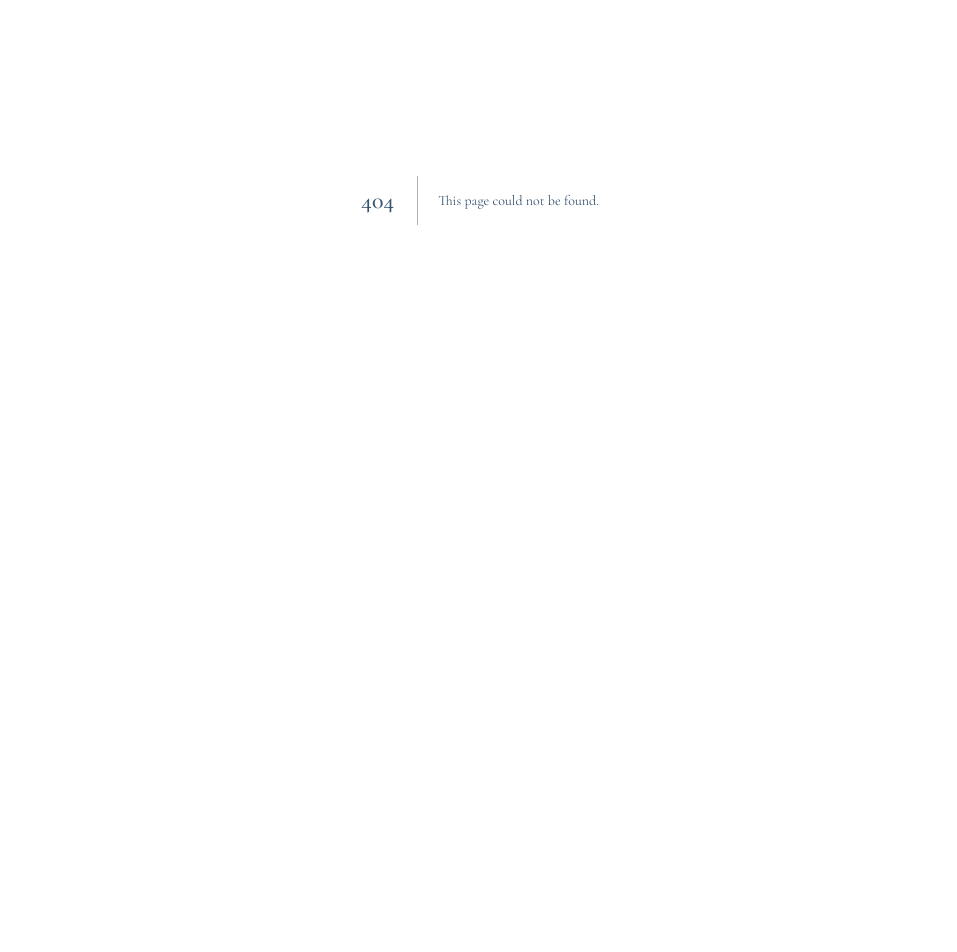
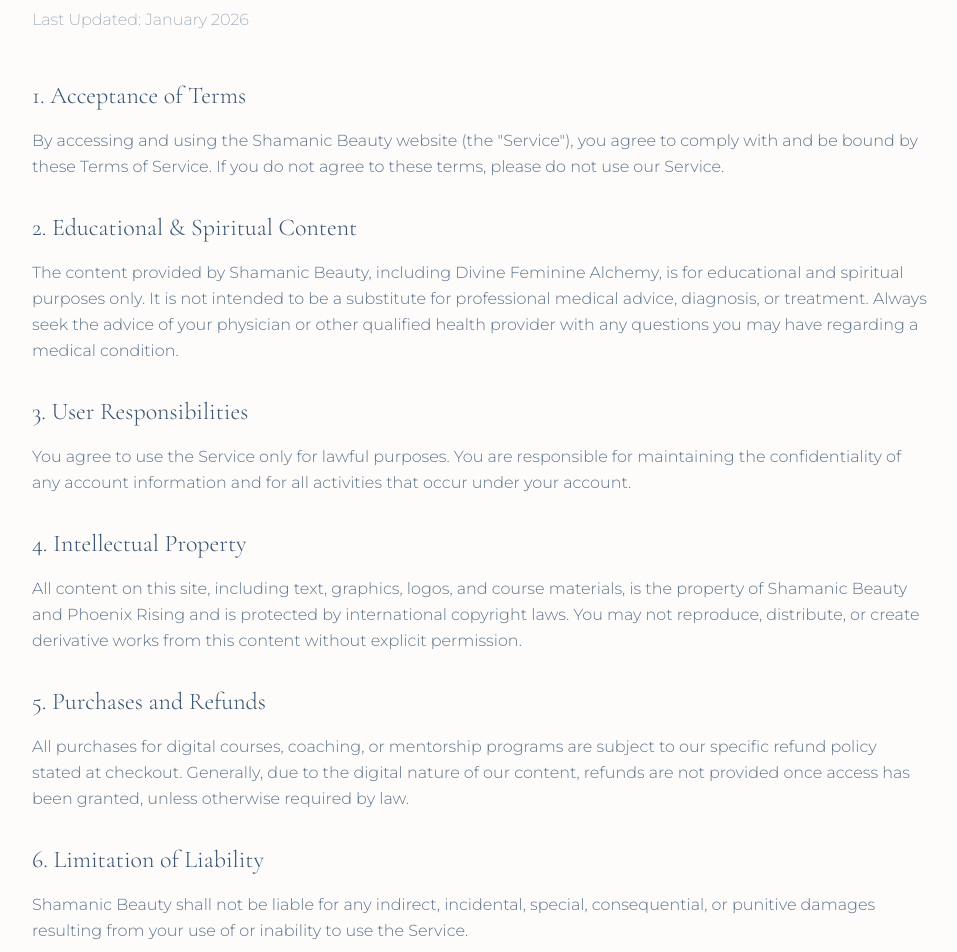
Before and after one commit to majorvfx/shamanic-beauty, a Next.js app: page /terms in a window 1280 px wide. Before the commit this address had no page. Shown: the part 200-1152 px from the top of the page, without its empty margins (160-1117 px from the left). Before the commit the page ends 800 px from the top, so only its background shows below. Built offline with nearby package versions, Linux system fonts and the light colour scheme.

Commit message:
Add Privacy/Terms pages and update social links in Footer

```diff
--- /dev/null
+++ b/src/app/privacy/page.tsx
@@ -0,0 +1,74 @@
+import React from "react";
+
+export default function PrivacyPage() {
+    return (
+        <main className="py-32 px-6 bg-background min-h-screen">
+            <div className="container mx-auto max-w-4xl">
+                <h1 className="text-4xl md:text-5xl font-serif text-foreground mb-8">Privacy Policy</h1>
+                <p className="text-foreground/60 mb-12">Last Updated: January 2026</p>
+
+                <div className="space-y-8 text-foreground/80 font-light leading-relaxed">
+                    <section>
+                        <h2 className="text-2xl font-serif text-foreground mb-4">1. Introduction</h2>
+                        <p>
+                            Shamanic Beauty ("we," "our," or "us") respects your privacy and is committed to protecting your personal data. This privacy policy will inform you as to how we look after your personal data when you visit our website and tell you about your privacy rights and how the law protects you.
+                        </p>
+                    </section>
+
+                    <section>
+                        <h2 className="text-2xl font-serif text-foreground mb-4">2. Data We Collect</h2>
+                        <p>
+                            We may collect, use, store, and transfer different kinds of personal data about you which we have grouped together follows:
+                        </p>
+                        <ul className="list-disc pl-6 mt-4 space-y-2">
+                            <li><strong>Identity Data:</strong> includes first name, last name, username.</li>
+                            <li><strong>Contact Data:</strong> includes email address and telephone numbers.</li>
+                            <li><strong>Transaction Data:</strong> includes details about payments to and from you and other details of products and services you have purchased from us.</li>
+                            <li><strong>Technical Data:</strong> includes IP address, browser type and version, time zone setting and location, browser plug-in types and versions, operating system and platform.</li>
+                        </ul>
+                    </section>
+
+                    <section>
+                        <h2 className="text-2xl font-serif text-foreground mb-4">3. How We Use Your Data</h2>
+                        <p>
+                            We will only use your personal data when the law allows us to. Most commonly, we will use your personal data in the following circumstances:
+                        </p>
+                        <ul className="list-disc pl-6 mt-4 space-y-2">
+                            <li>Where we need to perform the contract we are about to enter into or have entered into with you.</li>
+                            <li>Where it is necessary for our legitimate interests (or those of a third party) and your interests and fundamental rights do not override those interests.</li>
+                            <li>Where we need to comply with a legal or regulatory obligation.</li>
+                        </ul>
+                    </section>
+
+                    <section>
+                        <h2 className="text-2xl font-serif text-foreground mb-4">4. Data Security</h2>
+                        <p>
+                            We have put in place appropriate security measures to prevent your personal data from being accidentally lost, used, or accessed in an unauthorized way, altered, or disclosed. In addition, we limit access to your personal data to those employees, agents, contractors, and other third parties who have a business need to know.
+                        </p>
+                    </section>
+
+                    <section>
+                        <h2 className="text-2xl font-serif text-foreground mb-4">5. Your Legal Rights</h2>
+                        <p>
+                            Under certain circumstances, you have rights under data protection laws in relation to your personal data, including the right to request access, correction, erasure, restriction, transfer, to object to processing, to portability of data, and (where the lawful ground of processing is consent) to withdraw consent.
+                        </p>
+                    </section>
+
+                    <section>
+                        <h2 className="text-2xl font-serif text-foreground mb-4">6. Third-Party Links</h2>
+                        <p>
+                            This website may include links to third-party websites, plug-ins, and applications. Clicking on those links or enabling those connections may allow third parties to collect or share data about you. We do not control these third-party websites and are not responsible for their privacy statements.
+                        </p>
+                    </section>
+
+                    <section>
+                        <h2 className="text-2xl font-serif text-foreground mb-4">7. Contact Us</h2>
+                        <p>
+                            If you have any questions about this Privacy Policy, please contact us at <a href="mailto:phoenix@shamanicbeauty.com" className="hover:text-gold transition-colors underline">phoenix@shamanicbeauty.com</a>.
+                        </p>
+                    </section>
+                </div>
+            </div>
+        </main>
+    );
+}
--- /dev/null
+++ b/src/app/terms/page.tsx
@@ -0,0 +1,70 @@
+import React from "react";
+
+export default function TermsPage() {
+    return (
+        <main className="py-32 px-6 bg-background min-h-screen">
+            <div className="container mx-auto max-w-4xl">
+                <h1 className="text-4xl md:text-5xl font-serif text-foreground mb-8">Terms of Service</h1>
+                <p className="text-foreground/60 mb-12">Last Updated: January 2026</p>
+
+                <div className="space-y-8 text-foreground/80 font-light leading-relaxed">
+                    <section>
+                        <h2 className="text-2xl font-serif text-foreground mb-4">1. Acceptance of Terms</h2>
+                        <p>
+                            By accessing and using the Shamanic Beauty website (the "Service"), you agree to comply with and be bound by these Terms of Service. If you do not agree to these terms, please do not use our Service.
+                        </p>
+                    </section>
+
+                    <section>
+                        <h2 className="text-2xl font-serif text-foreground mb-4">2. Educational & Spiritual Content</h2>
+                        <p>
+                            The content provided by Shamanic Beauty, including Divine Feminine Alchemy, is for educational and spiritual purposes only. It is not intended to be a substitute for professional medical advice, diagnosis, or treatment. Always seek the advice of your physician or other qualified health provider with any questions you may have regarding a medical condition.
+                        </p>
+                    </section>
+
+                    <section>
+                        <h2 className="text-2xl font-serif text-foreground mb-4">3. User Responsibilities</h2>
+                        <p>
+                            You agree to use the Service only for lawful purposes. You are responsible for maintaining the confidentiality of any account information and for all activities that occur under your account.
+                        </p>
+                    </section>
+
+                    <section>
+                        <h2 className="text-2xl font-serif text-foreground mb-4">4. Intellectual Property</h2>
+                        <p>
+                            All content on this site, including text, graphics, logos, and course materials, is the property of Shamanic Beauty and Phoenix Rising and is protected by international copyright laws. You may not reproduce, distribute, or create derivative works from this content without explicit permission.
+                        </p>
+                    </section>
+
+                    <section>
+                        <h2 className="text-2xl font-serif text-foreground mb-4">5. Purchases and Refunds</h2>
+                        <p>
+                            All purchases for digital courses, coaching, or mentorship programs are subject to our specific refund policy stated at checkout. Generally, due to the digital nature of our content, refunds are not provided once access has been granted, unless otherwise required by law.
+                        </p>
+                    </section>
+
+                    <section>
+                        <h2 className="text-2xl font-serif text-foreground mb-4">6. Limitation of Liability</h2>
+                        <p>
+                            Shamanic Beauty shall not be liable for any indirect, incidental, special, consequential, or punitive damages resulting from your use of or inability to use the Service.
+                        </p>
+                    </section>
+
+                    <section>
+                        <h2 className="text-2xl font-serif text-foreground mb-4">7. Changes to Terms</h2>
+                        <p>
+                            We reserve the right to modify these terms at any time. Your continued use of the Service after any changes constitutes your acceptance of the new Terms of Service.
+                        </p>
+                    </section>
+
+                    <section>
+                        <h2 className="text-2xl font-serif text-foreground mb-4">8. Contact Us</h2>
+                        <p>
+                            If you have any questions about these Terms, please contact us at <a href="mailto:phoenix@shamanicbeauty.com" className="hover:text-gold transition-colors underline">phoenix@shamanicbeauty.com</a>.
+                        </p>
+                    </section>
+                </div>
+            </div>
+        </main>
+    );
+}
--- a/src/components/Footer.tsx
+++ b/src/components/Footer.tsx
@@ -2,7 +2,7 @@
 
 import React from "react";
 import Link from "next/link";
-import { ArrowRight, Instagram, Linkedin, Twitter } from "lucide-react";
+import { ArrowRight, Instagram } from "lucide-react";
 
 const Footer = () => {
     return (
@@ -40,9 +40,10 @@ const Footer = () => {
                     <div>
                         <h4 className="font-medium uppercase tracking-widest text-xs mb-8 text-foreground/40">Connect</h4>
                         <div className="flex gap-6">
-                            <SocialIcon icon={<Instagram size={24} />} />
-                            <SocialIcon icon={<Linkedin size={24} />} />
-                            <SocialIcon icon={<Twitter size={24} />} />
+                            <SocialIcon
+                                href="https://www.instagram.com/theofficialphoenixrising/"
+                                icon={<Instagram size={24} />}
+                            />
                         </div>
                         <p className="mt-8 text-foreground/40 text-sm">
                             phoenix@shamanicbeauty.com
@@ -58,8 +59,8 @@ const Footer = () => {
                         © 2026-2027 Shamanic Beauty. All Rights Reserved.
                     </p>
                     <div className="flex gap-8 text-xs font-medium uppercase tracking-widest text-foreground/40">
-                        <Link href="#" className="hover:text-gold-dark transition-colors">Privacy Policy</Link>
-                        <Link href="#" className="hover:text-gold-dark transition-colors">Terms of Service</Link>
+                        <Link href="/privacy" className="hover:text-gold-dark transition-colors">Privacy Policy</Link>
+                        <Link href="/terms" className="hover:text-gold-dark transition-colors">Terms of Service</Link>
                     </div>
                 </div>
             </div>
@@ -78,8 +79,8 @@ const FooterLink = ({ href, children }: { href: string; children: React.ReactNod
     </li>
 );
 
-const SocialIcon = ({ icon }: { icon: React.ReactNode }) => (
-    <Link href="#" className="text-foreground/50 hover:text-gold-dark transition-all transform hover:scale-110">
+const SocialIcon = ({ icon, href }: { icon: React.ReactNode; href: string }) => (
+    <Link href={href} target="_blank" rel="noopener noreferrer" className="text-foreground/50 hover:text-gold-dark transition-all transform hover:scale-110">
         {icon}
     </Link>
 );
```
